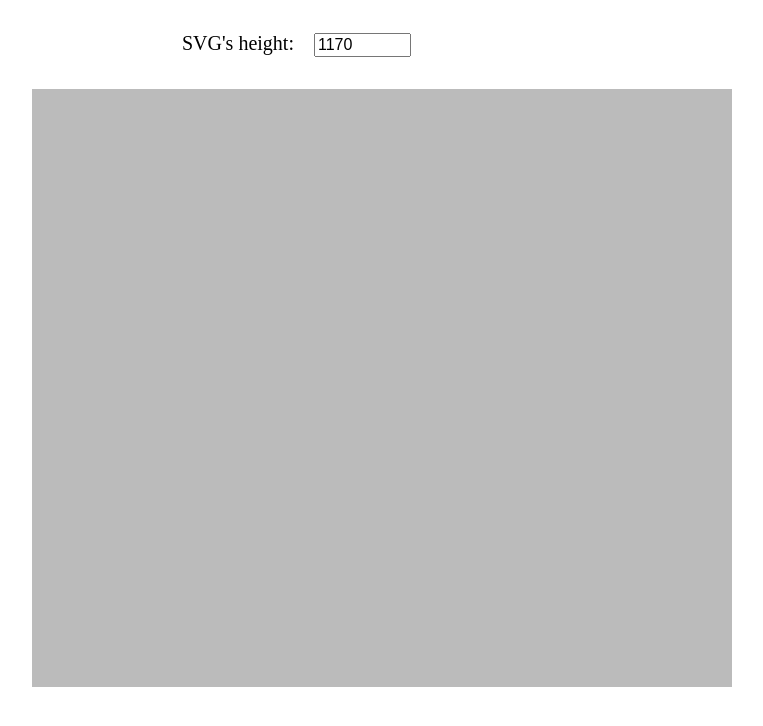
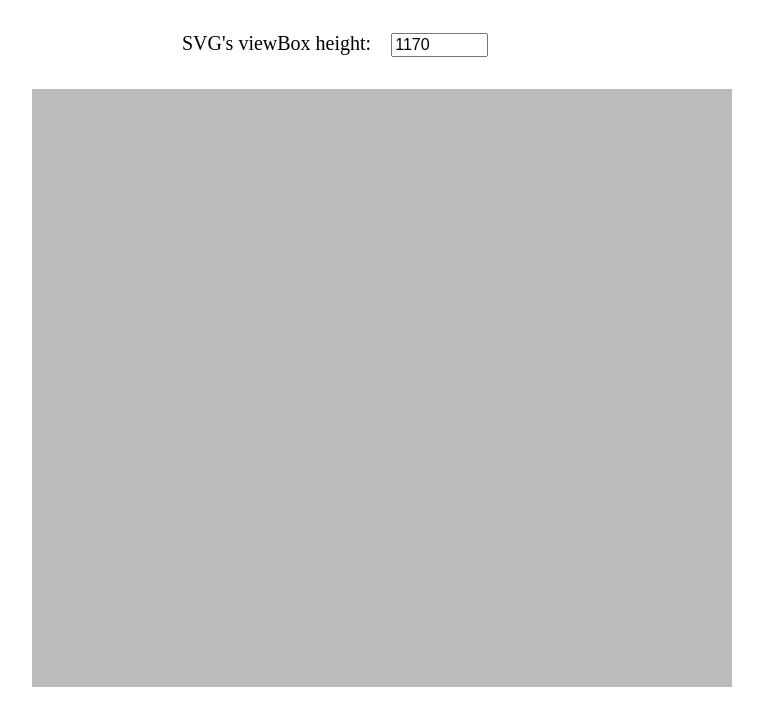
Before and after one commit to willykleitinho/svg-height-change-test, a plain HTML site: page index.html in a window 1280 px wide. Shown: the whole page, without its empty margins (258-1021 px from the left). Drawn offline with Linux system fonts and the light colour scheme.

Commit message:
Fix detail

```diff
--- a/index.html
+++ b/index.html
@@ -11,7 +11,7 @@
   <body>
     <div class="container">
       <div class="input">
-        <label for='input-svg-size'>SVG's height:</label>
+        <label for='input-svg-size'>SVG's viewBox height:</label>
         <input id='input-svg-size' type="number" min="0" value=''>
       </div>
       <div class="svg-container">
```
